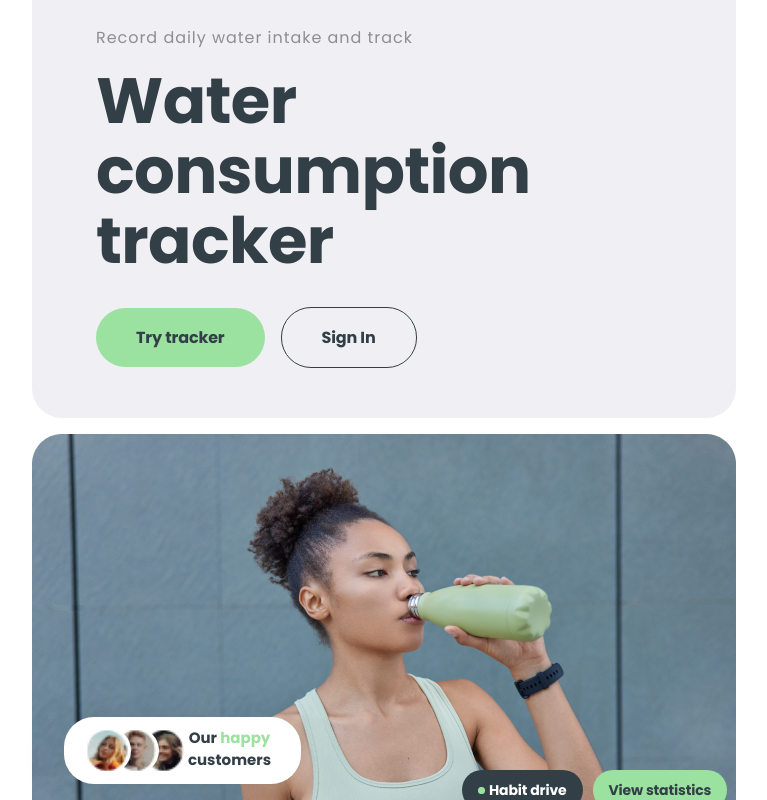
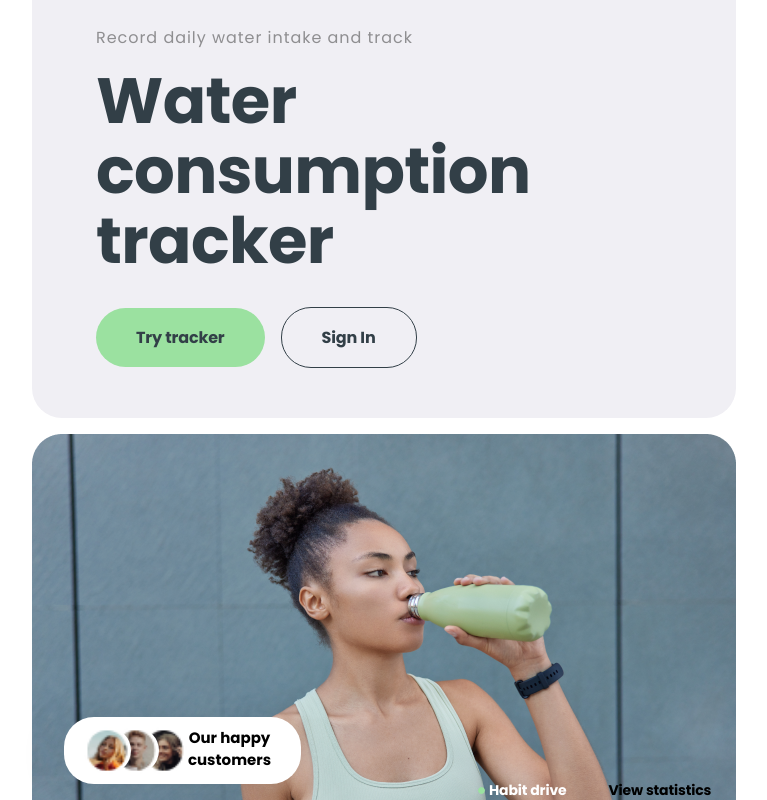
Before and after one commit to IIIMaroIII/HydroWise-frontend, a React (Vite) app: page / in a window 1280 px wide. Shown: the whole page, without its empty margins (256-1023 px from the left). Built offline with nearby package versions, Linux system fonts and the light colour scheme.

Commit message:
update colors

```diff
--- a/src/components/Users/SignUpForm/signUpForm.module.css
+++ b/src/components/Users/SignUpForm/signUpForm.module.css
@@ -1,13 +1,3 @@
-:root {
-  --green: #9be1a0;
-  --green-hover: #87d28d;
-  --white: #ffffff;
-  --grey: #f0eff4;
-  --dark-grey: #323f47;
-  --black: #2f2f2f;
-  --red-error: #ef5050;
-}
-
 .imageSection {
   display: none;
 }
@@ -300,9 +290,6 @@ p a:hover {
   background-color: transparent;
 }
 
-
 .signUpContainer {
-
   margin: 0 auto;
-
 }
--- a/src/index.css
+++ b/src/index.css
@@ -1,17 +1,15 @@
 @import url('https://fonts.googleapis.com/css2?family=Poppins:wght@400;700&display=swap rel="stylesheet"');
 
 :root {
-  --dark-grey: #2f2f2f;
-  --dark-blue: #323f47;
-  --light-green: #9be1a0;
-  --green: #87d28d;
-  --light-grey: #f0eff4;
+  --text-grey: #2f2f2f;
+  --basic-dark-blue: #323f47;
+  --basic-green: #9be1a0;
+  --green-hover: #87d28d;
+  --background-grey: #f0eff4;
   --white: #ffffff;
-  /* --shadow: 0 0 5px rgba(0, 0, 0, 0.1), 0 1px 2px rgba(0, 0, 0, 0.2),
-    0 2px 4px rgba(0, 0, 0, 0.3), 0 4px 8px rgba(0, 0, 0, 0.4),
-    0 8px 16px rgba(0, 0, 0, 0.5);
+  --red-error: #ef5050;
   --transition-delay: 500ms;
-  --default-delay: 250ms;  */
+  --default-delay: 250ms;
 }
 
 body {
```
